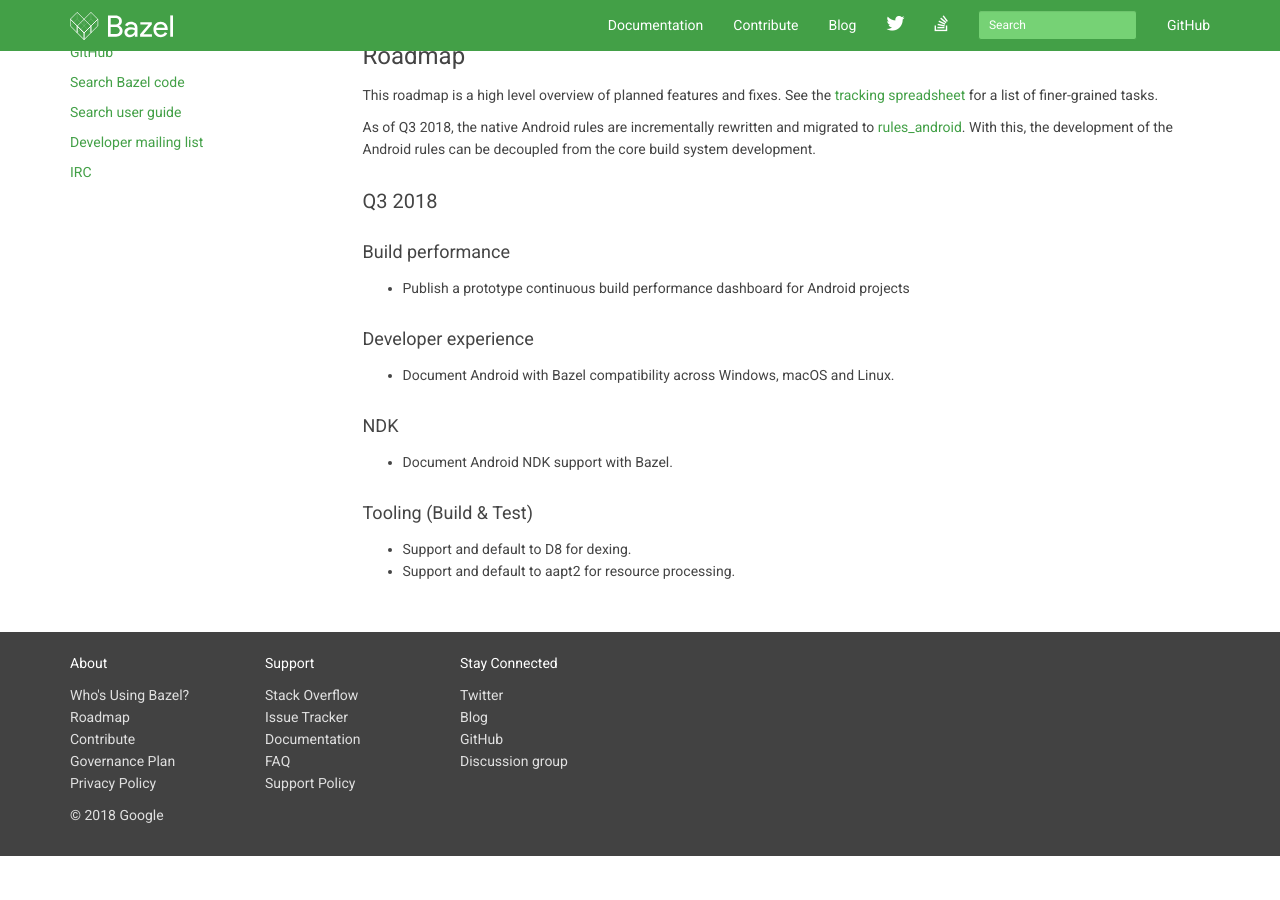
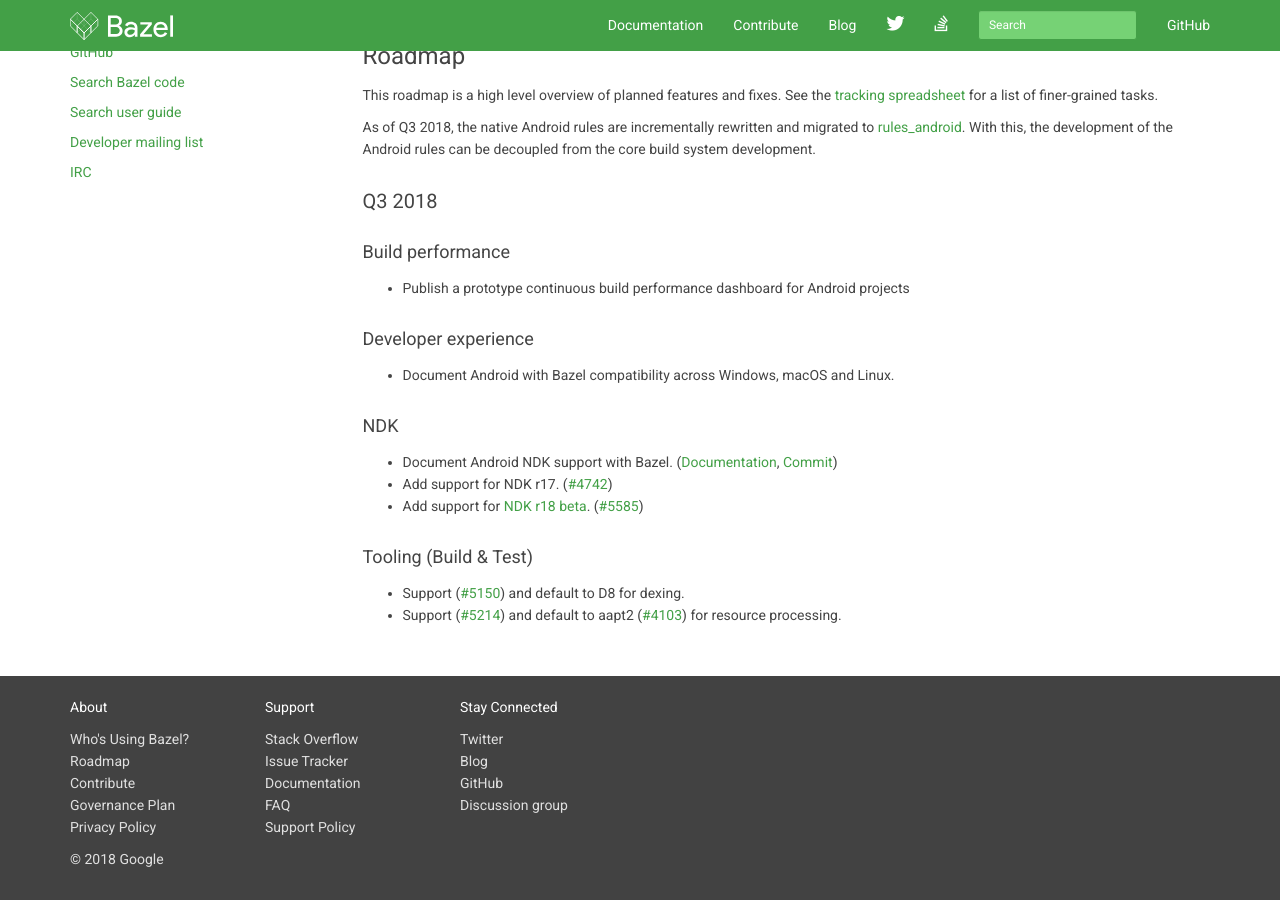
Before and after one commit to bazelbuild/bazel-website, a Jekyll site: the page built from roadmaps/android.md, in a window 1280 px wide and 900 px high, scrolled down 561 px. Built offline with Jekyll 4.4.1, drawn with Linux system fonts in a browser that asks for light colours; nearby versions of some CDN libraries; library files that are not in the unit come from our copies; Markdown is read by kramdown in place of the engine named in the settings; comment, search, counter and statistics services are not loaded; before the commit the page ends 1417 px from its top, so only the background shows below that.

Commit message:
Add GitHub issues for Android roadmap

```diff
--- a/roadmaps/android.md
+++ b/roadmaps/android.md
@@ -55,9 +55,11 @@
 
 #### NDK
 
-- Document Android NDK support with Bazel.
+- Document Android NDK support with Bazel. ([Documentation](https://docs.bazel.build/versions/master/android-ndk.html), [Commit](https://github.com/bazelbuild/bazel/commit/e169b94ce9b0e964b8edd231ef7eb3bed1cd2ccf#diff-64a8f141fa31bcfadcd36fa00be7872b))
+- Add support for NDK r17. ([#4742](https://github.com/bazelbuild/bazel/issues/4742))
+- Add support for [NDK r18 beta](https://github.com/android-ndk/ndk/wiki#ndk-r18). ([#5585](https://github.com/bazelbuild/bazel/issues/5585))
 
 #### Tooling (Build & Test)
 
-- Support and default to D8 for dexing.
-- Support and default to aapt2 for resource processing.
+- Support ([#5150](https://github.com/bazelbuild/bazel/issues/5150)) and default to D8 for dexing.
+- Support ([#5214](https://github.com/bazelbuild/bazel/issues/5214)) and default to aapt2 ([#4103](https://github.com/bazelbuild/bazel/issues/4103)) for resource processing.
```
